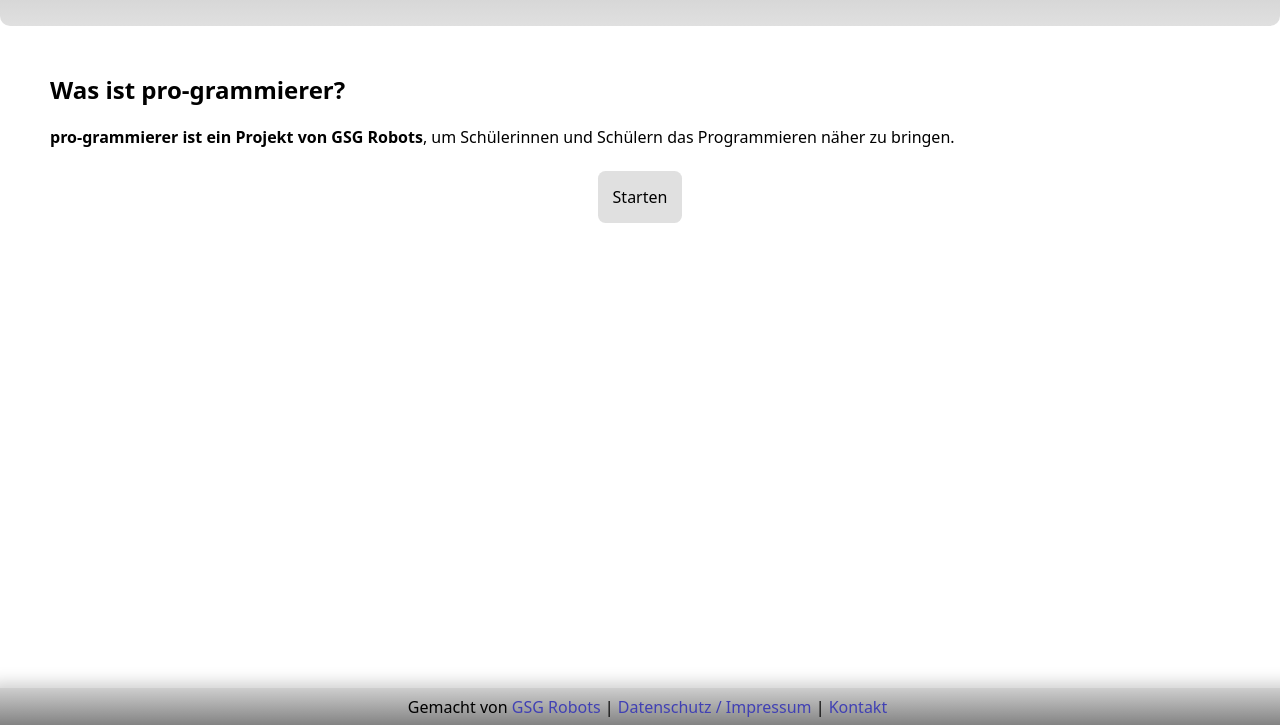
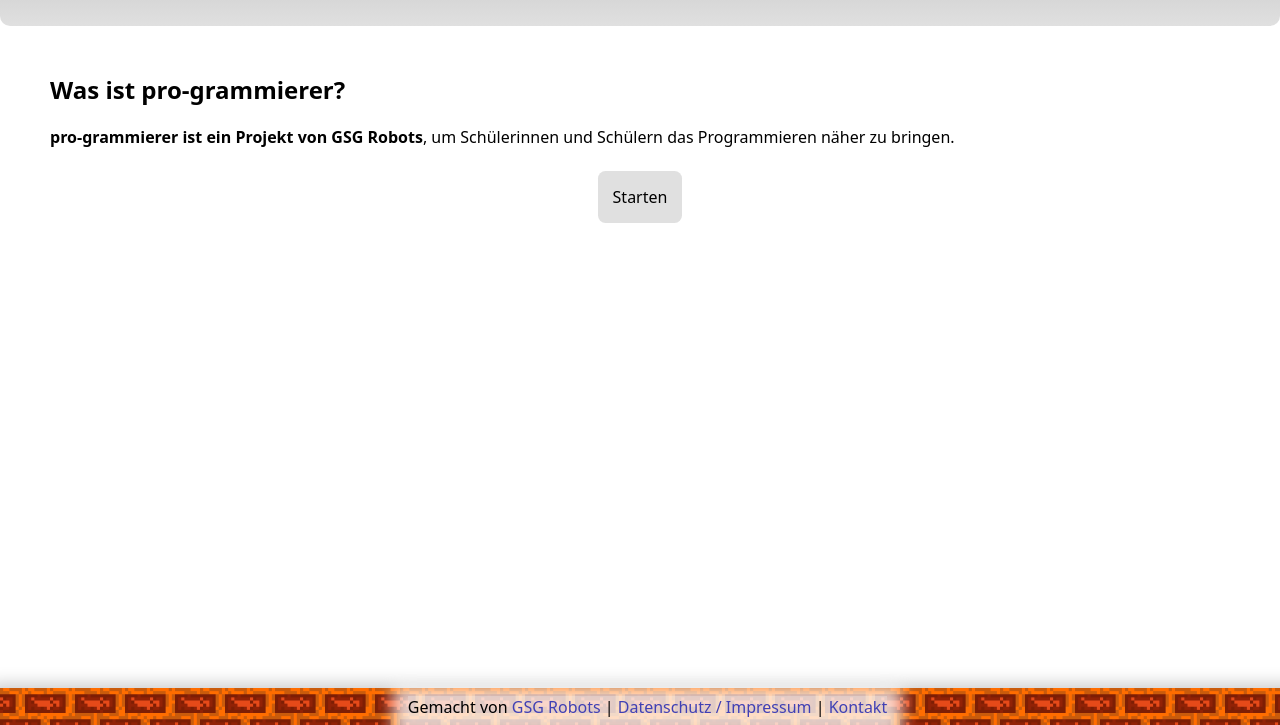
Before and after one commit to GSG-Robots/code-crafter-web, a plain HTML site: page index.html in a window 1280 px wide. Shown: the part 75-800 px from the top of the page. Drawn offline with Linux system fonts and the light colour scheme.

Commit message:
First start of pixel-like design

```diff
--- a/index.html
+++ b/index.html
@@ -38,7 +38,8 @@
                 class="btn">Starten</a></div>
     </main>
 
-    <footer data-langmng="translate:content=footer;">
+    <footer>
+        <section data-langmng="translate:content=footer;">
             Gemacht von <a href="https://gsgrobots.wixsite.com/gsg-robots" data-langmng-include="link1"
                 data-langmng="translate:content=footer-homepage;">GSG Robots</a> | <a
                 href="https://gsgrobots.wixsite.com/gsg-robots/disclaimer" data-langmng-include="link2"
@@ -47,6 +48,7 @@
                 data-langmng="translate:content=footer-contact;">Kontakt</a>
             <br>
             <span data-langmng="placeFeature=languageSelect;" data-langmng-include="langSelect"></span>
+        </section>
     </footer>
 </body>
 
--- a/style.css
+++ b/style.css
@@ -42,6 +42,9 @@ main {
 footer {
     background-color: #aaaaaa;
     background: linear-gradient(to bottom, #cecece 0%, #838383 100%);
+    background-image: url('/assets/Brick.png');
+    background-repeat: repeat;
+    background-size: 100px;
     color: #000000;
     padding: 7.5px;
     text-align: center;
@@ -51,6 +54,12 @@ footer {
     width: 100%;
 
     box-shadow: 0px 5px 15px 10px #cecece;
+}
+
+footer > * {
+    display: inline-block;
+    background-color: rgba(255, 255, 255, 0.767);
+    box-shadow: 0px 5px 15px 15px rgba(255, 255, 255, 0.767);;
 }
 
 code {
```
Also changed, not shown: assets/Brick.png (added). Lines whose indentation alone changed are shown as unchanged.
